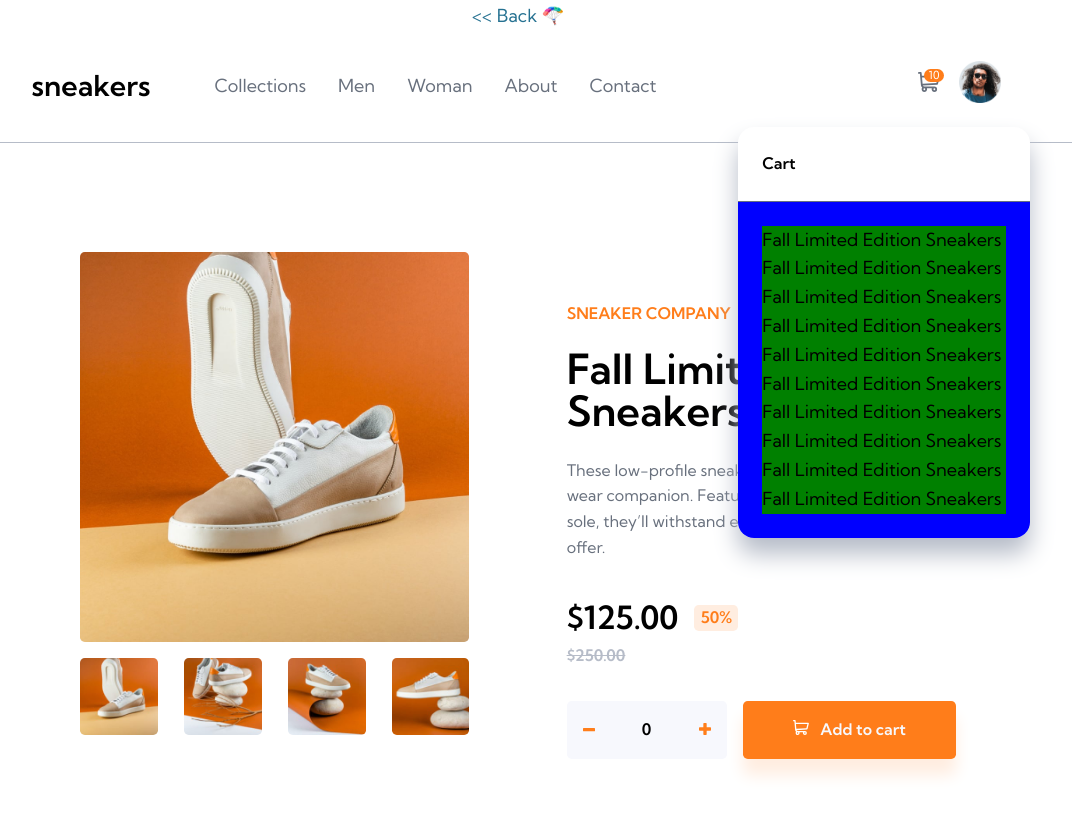
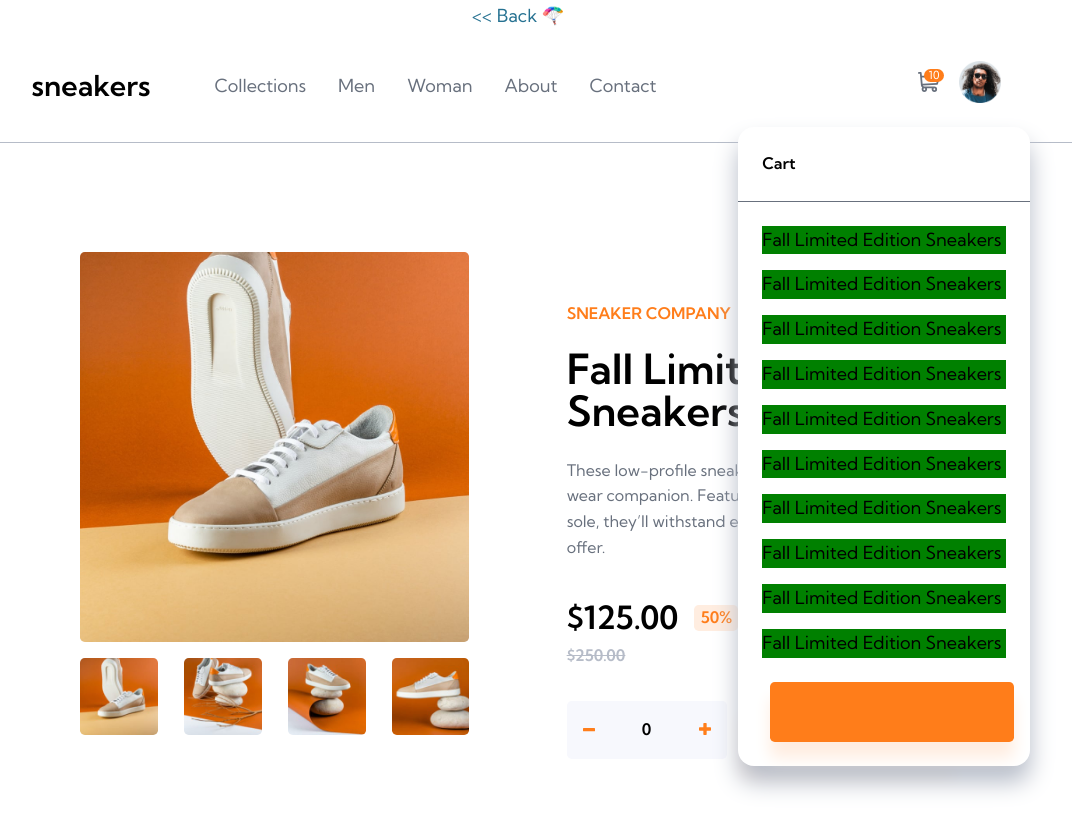
Before and after one commit to SashaHon/oniversity-components-playground, a Vue app: page /ecommerce-product-page-component in a window 1280 px wide. Shown: the part 321-1152 px from the top of the page, without its empty margins (122-1194 px from the left). Built offline with nearby package versions, Linux system fonts and the light colour scheme.

Commit message:
refactor cart styles

```diff
--- a/src/components/ecommerceProductPageComponent/EcomCart.vue
+++ b/src/components/ecommerceProductPageComponent/EcomCart.vue
@@ -1,21 +1,20 @@
 <script setup>
+import EcomButtonPrimary from './EcomButtonPrimary.vue'
 import { inject } from 'vue'
 const cartList = inject('cartList')
 </script>
 <template>
   <section class="cart">
     <h3 class="cart__title">Cart</h3>
-    <ul class="cart__list">
-      <li v-if="!cartList.length" class="cart__empty">Your cart is empty.</li>
-      <li
-        v-else
-        v-for="(item, index) in cartList"
-        :key="`${item.name + index}`"
-        class="cart__list-item"
-      >
-        {{ item.name }}
-      </li>
-    </ul>
+    <div class="cart__container">
+      <p v-if="!cartList.length" cart="cart__empty">Your cart is empty.</p>
+      <ul v-else class="cart__list">
+        <li v-for="(item, index) in cartList" :key="`${item.name + index}`" class="cart__list-item">
+          {{ item.name }}
+        </li>
+      </ul>
+      <EcomButtonPrimary class="cart__btn" />
+    </div>
   </section>
 </template>
 
@@ -29,30 +28,36 @@ const cartList = inject('cartList')
   right: 6rem;
   width: 24%;
 
-  min-height: fit-content;
-
   &__title {
     font-size: $font-size-paragraph;
   }
 
-  &__list {
-    border-top: solid 0.5px $c-dark-grayish-blue;
+  &__container {
     display: flex;
     flex-direction: column;
+    width: 100%;
+  }
+
+  &__container {
+    border-top: solid 0.5px $c-dark-grayish-blue;
+    min-height: 10rem;
     justify-content: center;
     align-items: center;
-    list-style: none;
-    height: fit-content;
-    min-height: 10rem;
-
-    background-color: blue;
     border-bottom-left-radius: 1rem;
     border-bottom-right-radius: 1rem;
   }
 
+  &__list {
+    width: 100%;
+    list-style: none;
+  }
+
   &__list-item {
+    margin-top: 1rem;
     background-color: green;
-    width: 100%;
+    &:nth-child(1) {
+      margin-top: 0;
+    }
   }
 
   &__empty {
@@ -65,8 +70,12 @@ const cartList = inject('cartList')
   }
 
   &__title,
-  &__list {
+  &__container {
     padding: 1.5rem;
+  }
+
+  &__btn {
+    margin-top: 1.5rem;
   }
 }
 </style>
```
